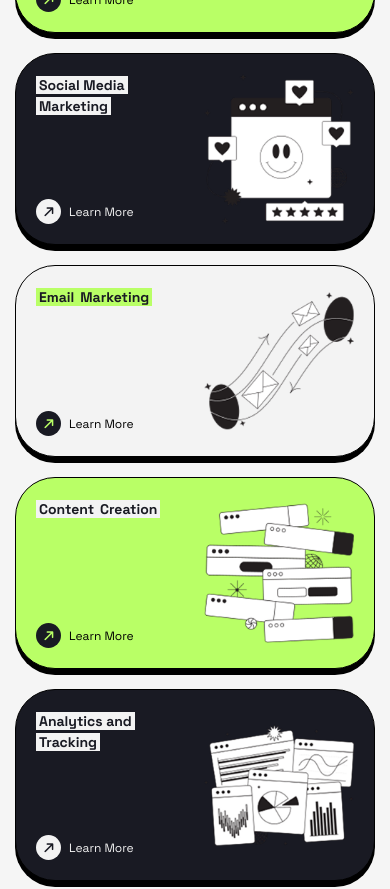
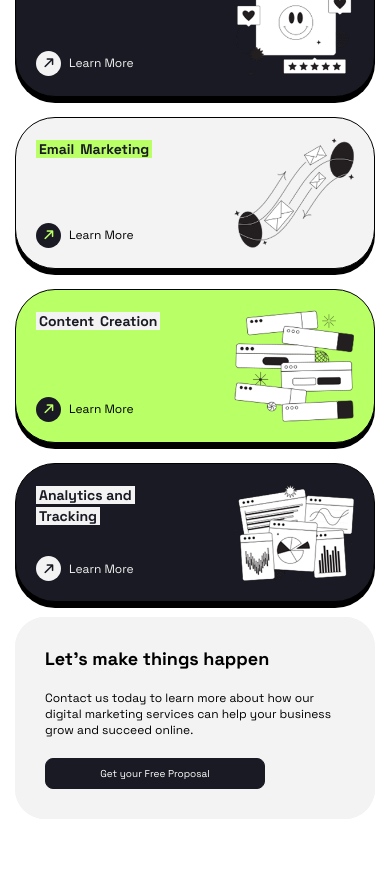
Before and after one commit to Blessen25/Positivus_website, a React (Vite) app in the folder frontend/: page / in a window 390 px wide. Shown: the part 980-1869 px from the top of the page. After the commit the page ends 1814 px from the top, so only its background shows below. Built offline with nearby package versions, Linux system fonts and the light colour scheme.

Commit message:
fifth section responsiveness error fixing

```diff
--- a/frontend/src/components/Home/header.css
+++ b/frontend/src/components/Home/header.css
@@ -28,6 +28,7 @@
 .header_div.scrolled {
 
     box-shadow: rgba(0, 0, 0, 0.02) 0px 1px 3px 0px, rgba(27, 31, 35, 0.15) 0px 0px 0px 1px;
+    background-color: white;
 }
 
 .header-container {
--- a/frontend/src/components/Home/home.css
+++ b/frontend/src/components/Home/home.css
@@ -110,20 +110,22 @@
 .fifth_section_div {
 
     width: 100%;
-    border: 1px solid black;
     display: flex;
     gap: 20px;
     justify-content: space-between;
     border-radius: 30px;
-    padding: 50px;
+    background-color: var(--Grey);
 }
 
 .fifth_firstsection_div {
 
+    padding: 70px;
     width: 50%;
     display: flex;
     flex-direction: column;
     gap: 20px;
+    background-color: var(--Grey);
+    border-radius: 30px;
 }
 
 .geturfreebtn {
@@ -131,13 +133,37 @@
     width: 220px;
 }
 
+.fifth_secondsection_div {
 
+    width: 40%;
+    position: relative;
+    background-color: var(--Grey);
+    border-radius: 30px;
+}
+
+.fifth_sec_img {
+
+    position: absolute;
+    top:-30px;
+    right: 40px;
+    background-color: transparent;
+}
 
 @media screen and (max-width: 1300px) {
 
     .home_first_Imagesec {
 
         width: 41%;
+    }
+
+    .fifth_firstsection_div {
+
+        width: 55%;
+    }
+
+    .fifth_secondsection_div {
+
+        width: 45%;
     }
 }
 
@@ -152,6 +178,11 @@
 
         font-size: 46px;
     }
+
+    .fifth_sec_img {
+
+        top: -12px;
+    }
 }
 
 @media screen and (max-width: 1021px) {
@@ -164,6 +195,11 @@
     .navigatecontent {
 
         font-size: 46px;
+    }
+
+    .fifth_sec_img {
+
+        top: -20px;
     }
 }
 
@@ -197,6 +233,23 @@
     .home_first_Contentsec {
 
         width: 55%;
+    }
+
+    .fifth_sec_img {
+
+        width: 250px;
+        top: 0px;
+    }
+
+    .fifth_firstsection_div {
+
+        padding: 50px;
+        width: 400px;
+    }
+
+    .fifth_secondsection_div {
+
+        width: 292px;
     }
 }
 
@@ -236,6 +289,17 @@
     .bookaconsclass {
 
         width: 100%;
+    }
+
+    .fifth_secondsection_div {
+
+        display: none;
+    }
+
+    .fifth_firstsection_div  {
+
+        width: 100%;
+        padding: 30px;
     }
 }
 
--- a/frontend/src/components/Home/home.tsx
+++ b/frontend/src/components/Home/home.tsx
@@ -202,6 +202,7 @@ const Home_fifthsection:React.FC = () => {
                 </div>
                 <div className="fifth_secondsection_div">
 
+                    <img src="../../src/assets/images/Fifth_Sec_image.png" alt="fifth_section" loading="lazy" className="fifth_sec_img"/>
                 </div>
             </div>
         </>
--- a/frontend/src/components/extra.css
+++ b/frontend/src/components/extra.css
@@ -193,8 +193,7 @@
 
     .service_img img {
 
-        width: 150px;
-        height: 150px;
-        object-fit: contain;
+        width: 120px;
+        object-fit: cover;
     }
 }
--- a/frontend/src/index.css
+++ b/frontend/src/index.css
@@ -6,7 +6,6 @@
     padding: 0;
     box-sizing: border-box;
     font-family: 'Space Grotesk', sans-serif;
-    background-color: whitesmoke;
 }
 
 .container-width{
```
Also changed, not shown: frontend/src/assets/images/Fifth_Sec_image.png (added).
